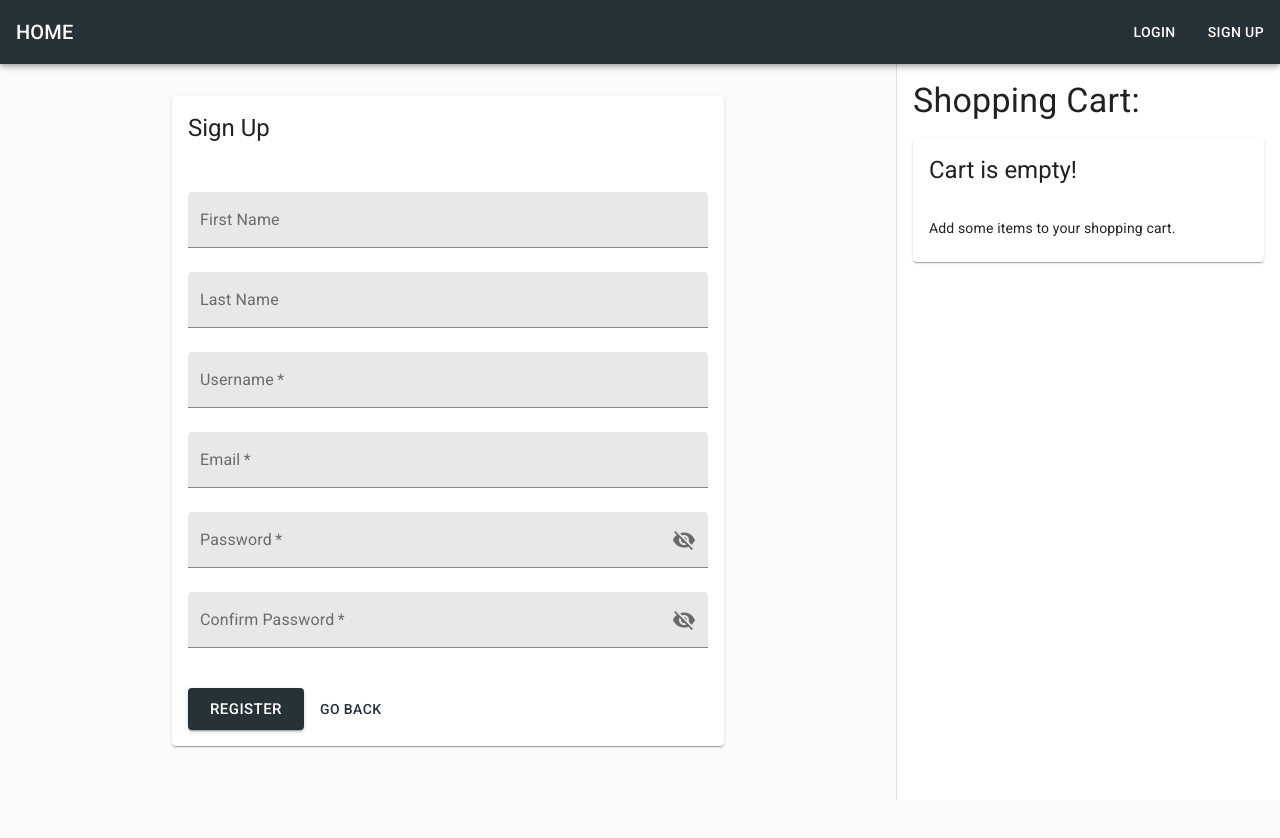
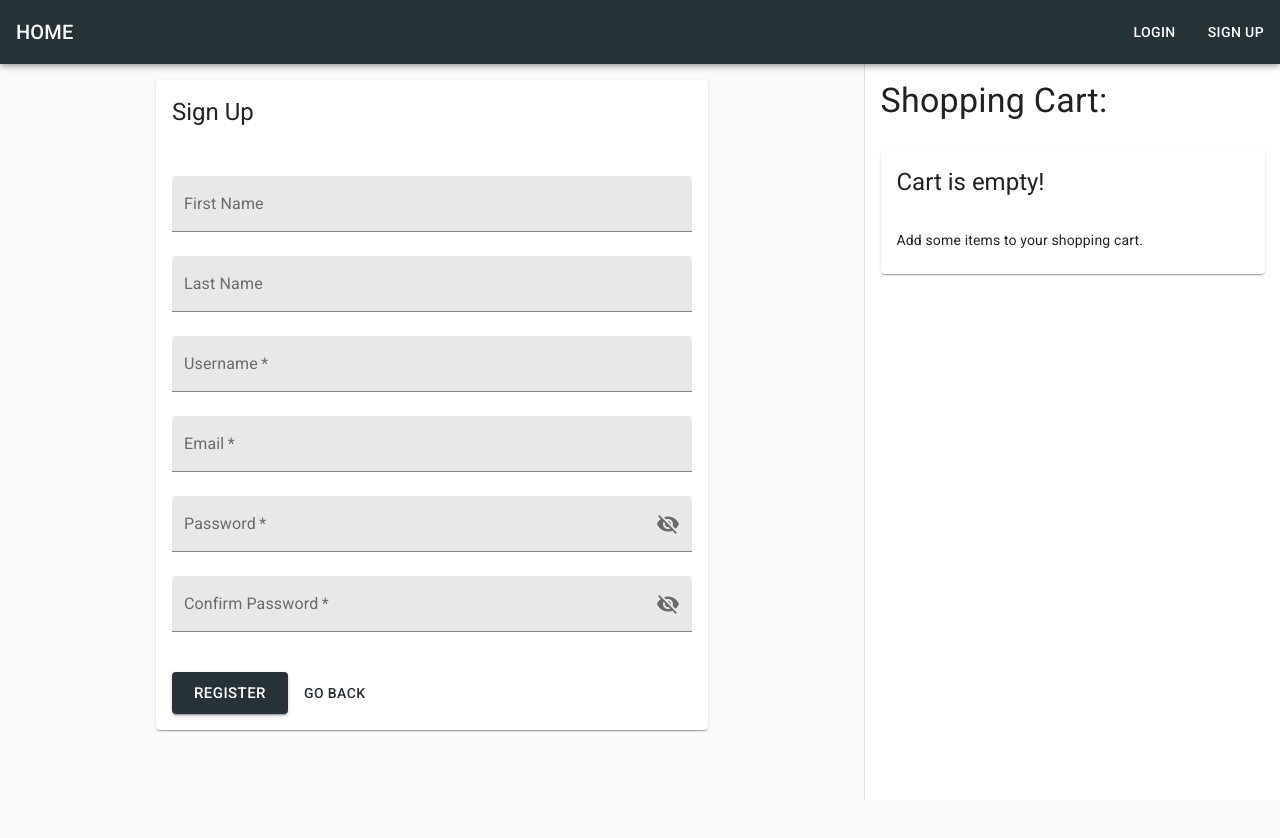
Before and after one commit to ZeeEssDoubleU/street-eats, a Next.js app in the folder client/: page /signup in a window 1280 px wide. Shown: the top 838 px of the page. After the commit the page ends 810 px from the top, so only its background shows below. Built offline with nearby package versions, Linux system fonts and the light colour scheme.

Commit message:
Added raise effect to cards on hover.  Refactored grid and main components for better layout

```diff
--- /dev/null
+++ b/client/components/Card_withElevate.js
@@ -0,0 +1,37 @@
+import React, { useState, useRef } from "react";
+import styled from "styled-components";
+// import components
+import { Card } from "@material-ui/core";
+
+const Card_withElevate = (props) => {
+	const [raised, setRaised] = useState(false);
+	const focusRef = useRef(false);
+
+	return (
+		<Card
+			raised={raised}
+			onMouseEnter={() => setRaised(true)}
+			onMouseLeave={() =>
+				setRaised(focusRef.current === true ? raised : false)
+			}
+			onFocus={() => {
+				focusRef.current = true;
+				setRaised(true);
+			}}
+			onBlur={() => {
+				focusRef.current = false;
+				setRaised(false);
+			}}
+			onFo
+		>
+			{props.children}
+		</Card>
+	);
+};
+export default Card_withElevate;
+
+// ******************
+// styles
+// ******************
+
+import { StyledCard } from "../styles/elements";
--- a/client/components/Cart.js
+++ b/client/components/Cart.js
@@ -18,31 +18,28 @@ const Cart = (props) => {
 
 	// TODO: NEED TO CREATE DISPLAY FOR PAGE (SINGLE RESTAURANT) ONLY
 
-	const cartList = () => {
-		if (state.cart) {
+	const cartList =
+		state.cart?.length === 0 ? (
 			// if cart length equals 0, display empty
-			if (state.cart.length === 0) {
-				return <CartCard isEmpty />;
-			}
+			<CartCard isEmpty />
+		) : (
 			// else, display cart list
-			else {
-				return state.cart
-					.filter((restaurant) =>
+			state.cart
+				?.filter((restaurant) =>
 					router.route === "/checkout"
 						? restaurant.slug === router.query.restaurant
 						: restaurant,
 				)
-					.map((restaurant) => <CartCard restaurant={restaurant} />);
-			}
-		}
-	};
-
+				.map((restaurant) => <CartCard restaurant={restaurant} />)
+		);
 	return (
 		<Main component="main">
+			<StyledGrid>
 				<Typography variant="h4" component="h2" gutterBottom>
 					Shopping Cart:
 				</Typography>
-			{cartList()}
+				{cartList}
+			</StyledGrid>
 		</Main>
 	);
 };
@@ -54,4 +51,4 @@ export default Cart;
 // styles
 // ******************
 
-import { Main } from "../styles/elements";
+import { Main, StyledGrid } from "../styles/elements";
--- a/client/components/CartCard.js
+++ b/client/components/CartCard.js
@@ -4,14 +4,10 @@ import styled from "styled-components";
 import Link from "next/link";
 import { useRouter } from "next/router";
 // import components
-import {
-	Card,
-	CardHeader,
-	CardActionArea,
-	CardContent,
-} from "@material-ui/core";
+import { CardHeader, CardContent } from "@material-ui/core";
 import CardActionButton from "./CardActionButton";
 import CartCardItems from "./CartCardItems";
+import Card_withElevate from "./Card_withElevate";
 // import store
 import useStore from "../store/useStore";
 
@@ -28,20 +24,19 @@ const CartCard = (props) => {
 	const isAuthenticated = state.isAuthenticated
 		? {
 				pathname: "/checkout",
-				query: { restaurant: props.restaurant.slug },
+				query: { restaurant: props.restaurant?.slug },
 		  }
 		: "/login";
 
 	const displayCard = props.isEmpty ? (
 		// if card has empty prop, display empty text
-		<StyledCard>
+		<Card_withElevate>
 			<CardHeader title="Cart is empty!" />
 			<CardContent>Add some items to your shopping cart.</CardContent>
-		</StyledCard>
+		</Card_withElevate>
 	) : (
 		// else, display full card
-		<StyledCard key={props.restaurant.id}>
-			<StyledActionArea component="div" disableRipple>
+		<Card_withElevate key={props.restaurant.id}>
 				<CardHeader title={props.restaurant.name} />
 				<CardContent>
 					<CartCardItems restaurant={props.restaurant} />
@@ -58,8 +53,7 @@ const CartCard = (props) => {
 							: "Go to Checkout"}
 					</CardActionButton>
 				</Link>
-			</StyledActionArea>
-		</StyledCard>
+		</Card_withElevate>
 	);
 
 	return <>{displayCard}</>;
@@ -71,10 +65,3 @@ export default CartCard;
 // ******************
 // styles
 // ******************
-
-const StyledCard = styled(Card)`
-	margin: 1rem 0;
-`;
-const StyledActionArea = styled(CardActionArea)`
-	cursor: default;
-`;
--- a/client/components/Layout.js
+++ b/client/components/Layout.js
@@ -120,9 +120,9 @@ const StyledButton = styled(Button)`
 	color: white;
 `;
 const StyledDrawer = styled(Drawer)`
-	width: ${(props) => props.theme.drawer.width};
+	width: calc(${(props) => props.theme.card.width} + 2rem);
 	z-index: ${(props) => props.theme.drawer.zIndex};
 	.MuiDrawer-paper {
-		width: ${(props) => props.theme.drawer.width};
+		width: calc(${(props) => props.theme.card.width} + 2rem);
 	}
 `;
--- a/client/pages/restaurants/[slug].js
+++ b/client/pages/restaurants/[slug].js
@@ -18,9 +18,7 @@ const restaurants = ({ restaurant, dishes }) => {
 	const { state, dispatch } = useStore();
 	const router = useRouter();
 
-	const displayDishes =
-		dishes &&
-		dishes.map((dish) => (
+	const displayDishes = dishes?.map((dish) => (
 		<Grid item key={dish.id}>
 			<ListingCard
 				image={`http://localhost:1337${dish.image.url}`}
--- a/client/pages/restaurants/index.js
+++ b/client/pages/restaurants/index.js
@@ -11,9 +11,7 @@ import ListingCard from "../../components/ListingCard";
 // ******************
 
 const restaurants = ({ restaurants }) => {
-	const displayRestaurants =
-		restaurants &&
-		restaurants.map((restaurant) => (
+	const displayRestaurants = restaurants?.map((restaurant) => (
 		<Grid item key={restaurant.id}>
 			<ListingCard
 				image={`http://localhost:1337${restaurant.image[0].url}`}
--- a/client/pages/signup.js
+++ b/client/pages/signup.js
@@ -5,7 +5,6 @@ import styled from "styled-components";
 // import components
 import {
 	Container,
-	Card,
 	CardHeader,
 	CardContent,
 	CardActions,
@@ -18,6 +17,7 @@ import {
 	IconButton,
 } from "@material-ui/core";
 import { Visibility, VisibilityOff } from "@material-ui/icons";
+import Card_withElevate from "../components/Card_withElevate";
 // import store / utils
 import { saveCredsToCookies } from "../store/actions/auth";
 import useStore from "../store/useStore";
@@ -70,7 +70,7 @@ const signup = (props) => {
 
 	return (
 		<Container maxWidth="sm">
-			<StyledCard>
+			<Card_withElevate>
 				<CardHeader title="Sign Up" />
 				<CardContent>
 					<Form
@@ -165,7 +165,7 @@ const signup = (props) => {
 						Go Back
 					</Button>
 				</StyledCardActions>
-			</StyledCard>
+			</Card_withElevate>
 		</Container>
 	);
 };
@@ -176,9 +176,6 @@ export default signup;
 // styles
 // ******************
 
-const StyledCard = styled(Card)`
-	margin: 1rem 0;
-`;
 const StyledCardActions = styled(CardActions)`
 	padding: 1rem;
 `;
--- a/client/styles/elements.js
+++ b/client/styles/elements.js
@@ -1,13 +1,23 @@
 import styled from "styled-components";
 // import components
-import { Container } from "@material-ui/core";
+import { Container, Card, CardActionArea } from "@material-ui/core";
 
 export const Main = styled(Container)`
-	padding: calc(4rem + 1rem) 1rem;
+	margin: 4rem 0;
+	padding: 1rem;
 `;
 export const StyledGrid = styled.div`
 	display: grid;
-	grid-template-columns: repeat(auto-fit, 24rem);
+	grid-template-columns: repeat(
+		auto-fit,
+		${(props) => props.theme.card.width}
+	);
 	justify-content: center;
 	grid-gap: 1rem;
 `;
+export const StyledActionArea = styled(CardActionArea)`
+	cursor: default;
+`;
+export const StyledCard = styled(Card)`
+	margin: 1rem 0;
+`;
--- a/client/styles/theme.js
+++ b/client/styles/theme.js
@@ -9,7 +9,6 @@ export const theme = createMuiTheme({
 		secondary: deepOrange,
 	},
 	drawer: {
-		width: "24rem",
 		zIndex: 10,
 	},
 	button: {
@@ -20,4 +19,7 @@ export const theme = createMuiTheme({
 			borderRightColor: "transparent",
 		},
 	},
+	card: {
+		width: "24rem",
+	},
 });
```
Also changed, not shown: client/components/CheckoutForm.js (+6 -6 lines), client/components/ListingCard.js (+4 -14 lines), client/pages/login.js (+3 -6 lines). Lines whose indentation alone changed are shown as unchanged.
